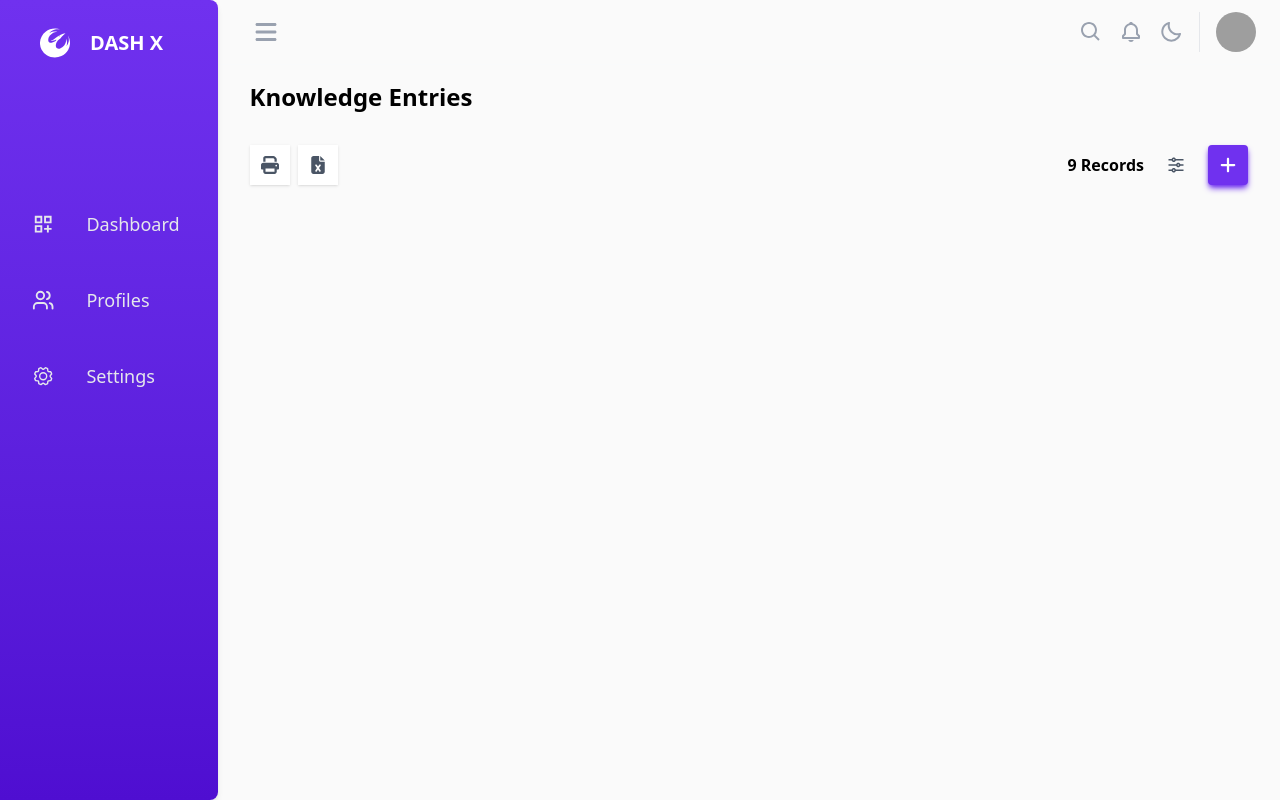
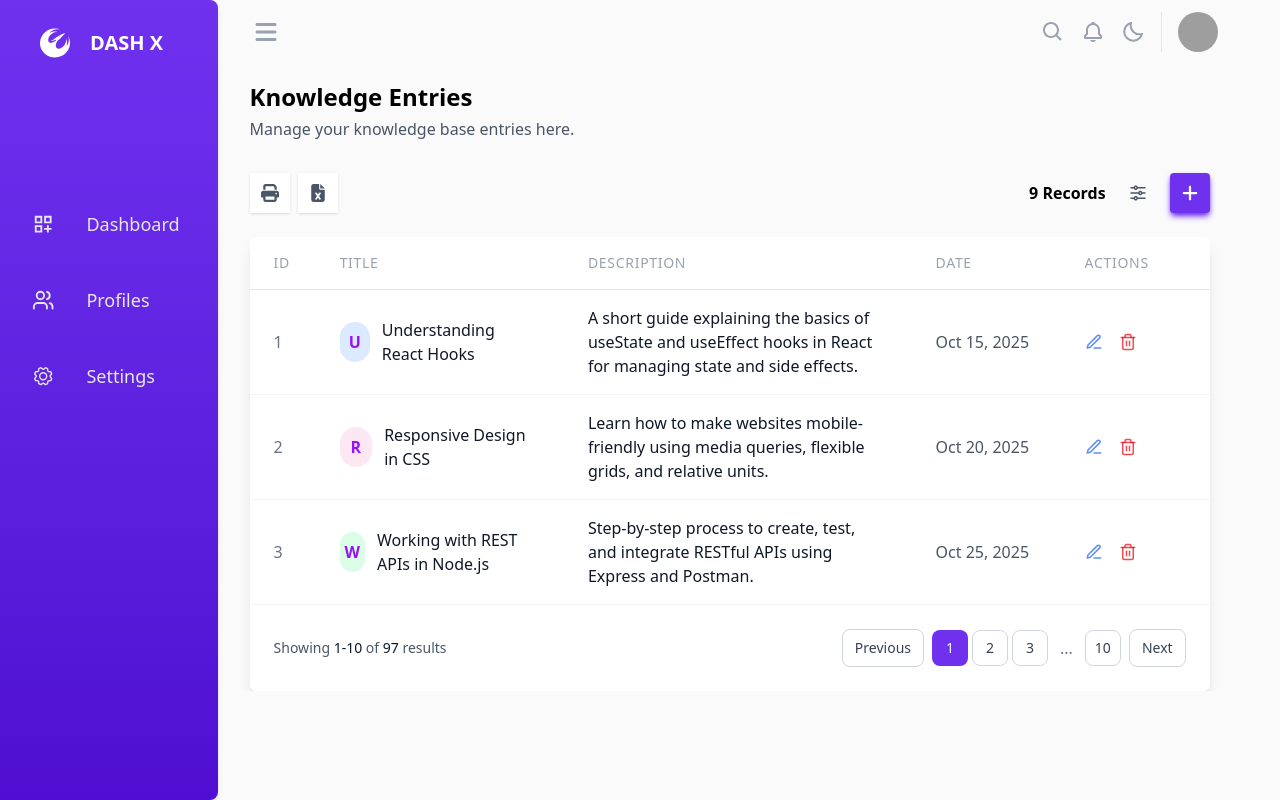
Before and after one commit to muhammad-atif-74/knowledge-entries-dashboard, a React (Vite) app: page / in a window 1280 px wide. Built offline with nearby package versions, Linux system fonts and the light colour scheme; grey boxes are pictures that could not be loaded.

Commit message:
List of entries

```diff
--- /dev/null
+++ b/src/components/KnowledgeEntries.tsx
@@ -0,0 +1,123 @@
+import { FiEdit3, FiTrash2 } from "react-icons/fi"
+import type { KnowledgeEntry } from "../types"
+
+interface KnowledgeEntriesProps {
+    data: KnowledgeEntry[]
+}
+
+const KnowledgeEntries = ({ data }: KnowledgeEntriesProps) => {
+
+    const getInitialBg = (initial: string) => {
+        const colors = [
+            'bg-purple-100',
+            'bg-blue-100',
+            'bg-pink-100',
+            'bg-green-100'
+        ]
+        const idx = initial.charCodeAt(0) % colors.length
+        return colors[idx]
+    }
+
+    return (
+        <div className="w-full overflow-x-auto bg-white rounded-md shadow-lg">
+            <table className="w-full border-collapse">
+                <thead>
+                    <tr className="border-b border-gray-200">
+                        <th className="text-left py-4 px-6 text-sm font-medium text-gray-400 uppercase tracking-wider w-[5%]">
+                            ID
+                        </th>
+                        <th className="text-left py-4 px-6 text-sm font-medium text-gray-400 uppercase tracking-wider w-[25%]">
+                            Title
+                        </th>
+                        <th className="text-left py-4 px-6 text-sm font-medium text-gray-400 uppercase tracking-wider w-[35%]">
+                            Description
+                        </th>
+                        <th className="text-left py-4 px-6 text-sm font-medium text-gray-400 uppercase tracking-wider w-[15%]">
+                            Date
+                        </th>
+                        <th className="text-left py-4 px-6 text-sm font-medium text-gray-400 uppercase tracking-wider w-[15%]">
+                            Actions
+                        </th>
+                    </tr>
+                </thead>
+                <tbody>
+                    {data.map((entry) => {
+                        const initial = entry.title.charAt(0).toUpperCase()
+
+                        return (
+                            <tr key={entry.id} className="border-b border-gray-100 hover:bg-gray-50  transition-colors">
+                                <td className="py-4 px-6 text-gray-500 font-medium">
+                                    {entry.id}
+                                </td>
+                                <td className="py-4 px-6">
+                                    <div className="flex items-center gap-3">
+                                        <div className={`w-10 h-10 rounded-full ${getInitialBg(initial)} flex items-center justify-center text-purple-600 font-semibold`}>
+                                            {initial}
+                                        </div>
+                                        <span className=" text-gray-900">{entry.title}</span>
+                                    </div>
+                                </td>
+                                <td className="py-4 px-6 text-gray-900 text-base">
+                                    {entry.content}
+                                </td>
+                                <td className="py-4 px-6 text-gray-600">
+                                    {entry.createdAt ? new Date(entry.createdAt).toLocaleDateString('en-US', {
+                                        month: 'short',
+                                        day: 'numeric',
+                                        year: 'numeric'
+                                    }) : 'N/A'}
+                                </td>
+                                <td className="py-4 px-6 text-gray-600">
+                                    <div className="flex items-center gap-4">
+                                        <div className="">
+                                            <FiEdit3 className="text-lg cursor-pointer text-blue-600/70 hover:text-blue-800 transition" />
+                                        </div>
+                                        <div className="">
+                                            <FiTrash2 className="text-lg cursor-pointer text-red-600/70 hover:text-red-800 transition" />
+                                        </div>
+                                    </div>
+                                </td>
+                            </tr>
+                        )
+                    })}
+                </tbody>
+                <tfoot>
+                    <tr>
+                        <td colSpan={5} className="py-6 px-6">
+                            <div className="flex items-center justify-between">
+                                <div className="text-sm text-gray-600">
+                                    Showing <span className="font-medium text-gray-900">1-10</span> of <span className="font-medium text-gray-900">97</span> results
+                                </div>
+                                <div className="flex items-center gap-2">
+                                    <button className="px-3 py-2 text-sm font-medium text-gray-700 bg-white border border-gray-300 rounded-lg hover:bg-gray-50 transition disabled:opacity-50 disabled:cursor-not-allowed">
+                                        Previous
+                                    </button>
+                                    <div className="flex items-center gap-1">
+                                        <button className="w-9 h-9 text-sm font-medium text-white bg-primary-100 rounded-lg hover:bg-primary-200 transition">
+                                            1
+                                        </button>
+                                        <button className="w-9 h-9 text-sm font-medium text-gray-700 bg-white border border-gray-300 rounded-lg hover:bg-gray-50 transition">
+                                            2
+                                        </button>
+                                        <button className="w-9 h-9 text-sm font-medium text-gray-700 bg-white border border-gray-300 rounded-lg hover:bg-gray-50 transition">
+                                            3
+                                        </button>
+                                        <span className="px-2 text-gray-500">...</span>
+                                        <button className="w-9 h-9 text-sm font-medium text-gray-700 bg-white border border-gray-300 rounded-lg hover:bg-gray-50 transition">
+                                            10
+                                        </button>
+                                    </div>
+                                    <button className="px-3 py-2 text-sm font-medium text-gray-700 bg-white border border-gray-300 rounded-lg hover:bg-gray-50 transition">
+                                        Next
+                                    </button>
+                                </div>
+                            </div>
+                        </td>
+                    </tr>
+                </tfoot>
+            </table>
+        </div>
+    )
+}
+
+export default KnowledgeEntries
--- a/src/layouts/DashboardLayout.tsx
+++ b/src/layouts/DashboardLayout.tsx
@@ -8,9 +8,9 @@ const DashboardLayout = ({ children }: { children: React.ReactNode }) => {
     const { isSidebarCollapsed } = useUIStore()
 
     return (
-        <main className="flex items-start bg-neutral-50 dark:bg-gray-800 dark:text-gray-50 min-h-screen">
+        <main className="flex items-start bg-neutral-50 dark:bg-gray-800 dark:text-gray-50 h-screen overflow-auto">
             <Sidebar />
-            <section className={clsx("content w-full", isSidebarCollapsed ? "md:w-[94%]" : "md:w-[83%]")}>
+            <section className={clsx("content w-full overflow-hidden", isSidebarCollapsed ? "md:w-[94%]" : "md:w-[80%]")}>
                 <Header />
                 {children}
             </section>
--- a/src/pages/Dashboard.tsx
+++ b/src/pages/Dashboard.tsx
@@ -1,13 +1,38 @@
 import { FaFileExcel, FaPlus, FaPrint } from "react-icons/fa6"
 import { RiEqualizerLine } from "react-icons/ri"
+import type { KnowledgeEntry } from "../types"
+import KnowledgeEntries from "../components/KnowledgeEntries"
+
+export const knowledgeEntries: KnowledgeEntry[] = [
+  {
+    id: "1",
+    title: "Understanding React Hooks",
+    content: "A short guide explaining the basics of useState and useEffect hooks in React for managing state and side effects.",
+    createdAt: new Date("2025-10-15"),
+  },
+  {
+    id: "2",
+    title: "Responsive Design in CSS",
+    content: "Learn how to make websites mobile-friendly using media queries, flexible grids, and relative units.",
+    createdAt: new Date("2025-10-20"),
+  },
+  {
+    id: "3",
+    title: "Working with REST APIs in Node.js",
+    content: "Step-by-step process to create, test, and integrate RESTful APIs using Express and Postman.",
+    createdAt: new Date("2025-10-25"),
+  },
+]
+
 
 const Dashboard = () => {
   return (
-    <section className="px-8">
-      <h1 className="text-2xl font-semibold mb-8">Knowledge Entries</h1>
+    <section className="px-2 md:px-8">
+      <h1 className="text-2xl font-semibold mb-1">Knowledge Entries</h1>
+      <p className="text-gray-600 mb-8">Manage your knowledge base entries here.</p>
 
       {/* Filters and tools  */}
-      <div className="flex items-center justify-between mb-6">
+      <div className="flex items-center justify-between mb-6 w-full">
         <aside className="flex items-center gap-2">
           <div className="bg-white w-10 h-10 shadow flex items-center justify-center cursor-pointer  group">
             <FaPrint className="text-lg text-gray-600 group-hover:scale-105 group-hover:text-gray-700 transition" />
@@ -31,7 +56,7 @@ const Dashboard = () => {
       </div>
 
       {/* List of knowledge entries  */}
-
+      <KnowledgeEntries data={knowledgeEntries} />
 
     </section>
   )
```
